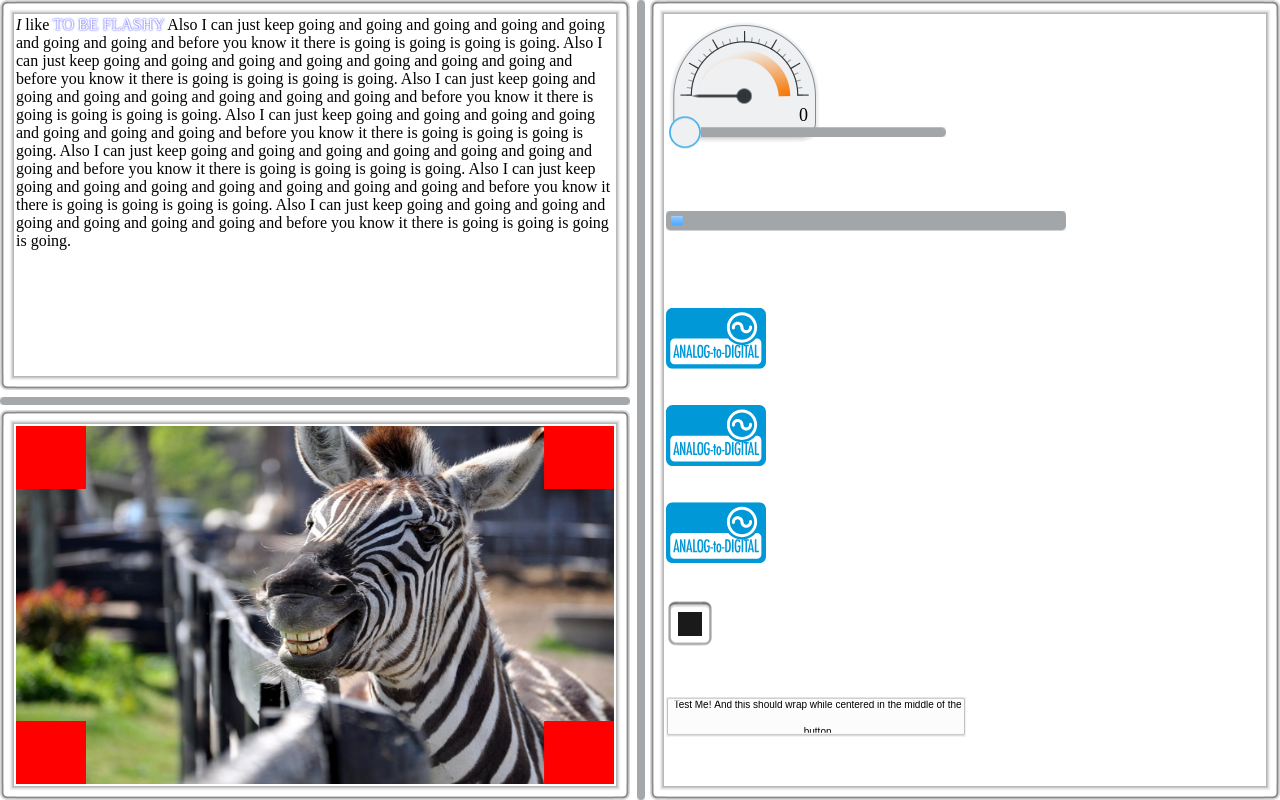
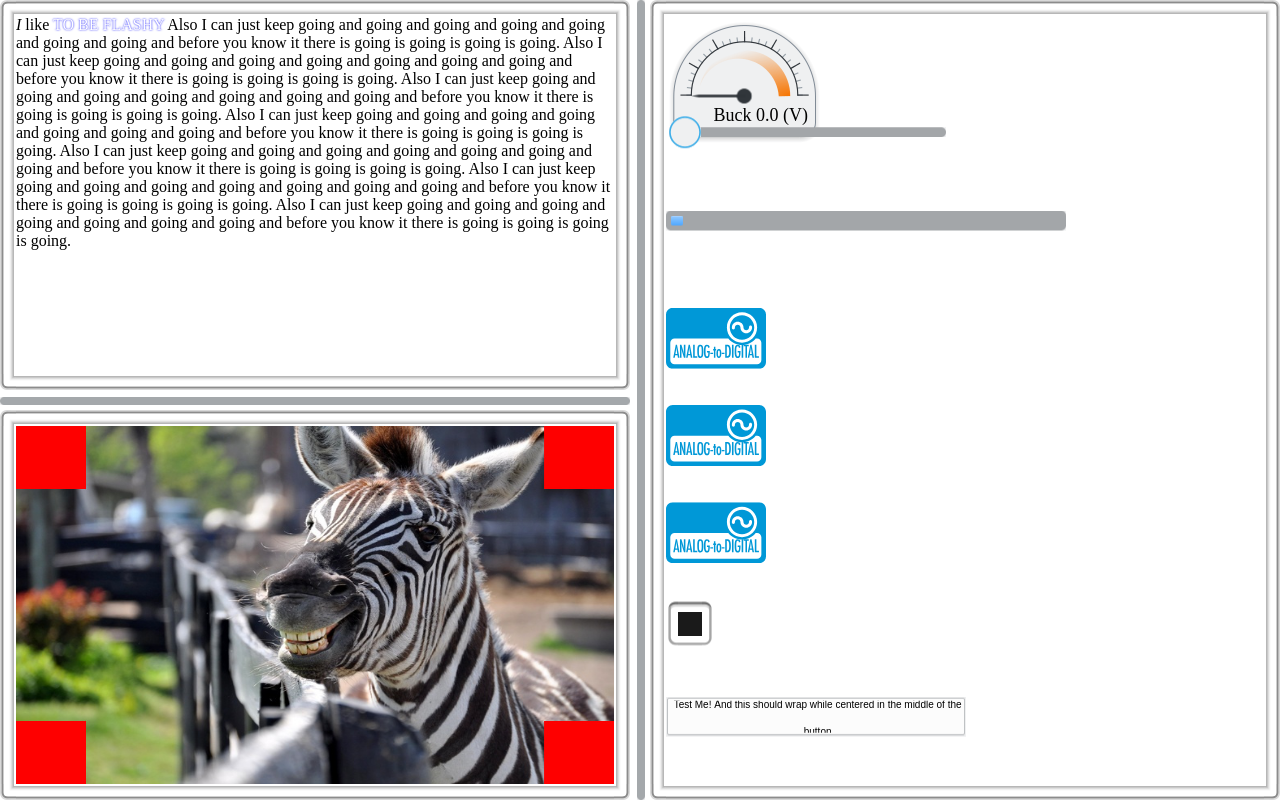
Before and after one commit to crocycroc/crocodile.ui, a plain HTML site: page test.html in a window 1280 px wide. Drawn offline with Linux system fonts and the light colour scheme.

Commit message:
Adding the ability to configure the label on the Analog meter further.

```diff
--- a/CrocAnalogMeter.js
+++ b/CrocAnalogMeter.js
@@ -5,6 +5,10 @@
 	needleImagePath = needleImagePath || "theme/CrocAnalogMeter/needle.png";
 
 	this.value = value || 0;
+	this.valueLabelPostfix = '';
+	this.valueLabelPrefix = '';
+	this.valueLabelScale = 1.0;
+	this.valueLabelToFixed = 0;
 	this.minValue = 0;
 	this.maxValue = 100;
 	this.font = "12px Arial";
@@ -38,6 +42,22 @@
 
 };
 
+CrocAnalogMeter.prototype.setValueLabelPostfix = function(valueLabelPostfix) {
+	this.valueLabelPostfix = valueLabelPostfix.toString();
+};
+
+CrocAnalogMeter.prototype.setValueLabelPrefix = function(valueLabelPrefix) {
+	this.valueLabelPrefix = valueLabelPrefix.toString();
+};
+
+CrocAnalogMeter.prototype.setValueLabelScale = function(valueLabelScale) {
+	this.valueLabelScale = Number(valueLabelScale);
+};
+
+CrocAnalogMeter.prototype.setValueLabelToFixed = function(valueLabelToFixed) {
+	this.valueLabelToFixed = Number(valueLabelToFixed);
+};
+
 CrocAnalogMeter.prototype.setMaxValue = function(maxValue) {
 
 	this.maxValue = maxValue;
@@ -63,7 +83,7 @@
 
 	context.translate(142, 92);
 
-	this.valueLabel.setText(this.value.toString());
+	this.valueLabel.setText(this.valueLabelPrefix + (this.value * this.valueLabelScale).toFixed(this.valueLabelToFixed) + this.valueLabelPostfix);
 	this.valueLabel.paint(context, width, height);
 
 	context.restore();
--- a/test.html
+++ b/test.html
@@ -70,6 +70,12 @@
 // 			var testDom = new CrocTextfield(root, 'Testing');
 			var testSlider = new CrocSlider(root);
 			var testAnalogMeter = new CrocAnalogMeter(root);
+
+			testAnalogMeter.setValueLabelScale(0.1);
+			testAnalogMeter.setValueLabelToFixed(1);
+			testAnalogMeter.setValueLabelPrefix("Buck ");
+			testAnalogMeter.setValueLabelPostfix(" (V)");
+
 			var testProgressBar = new CrocProgressBar(root);
 			var testButtonLabeled = new CrocButtonLabeled(root, "Test Me! And this should wrap while centered in the middle of the button.");
 			testSlider.setTargetWidth("50%");
```
